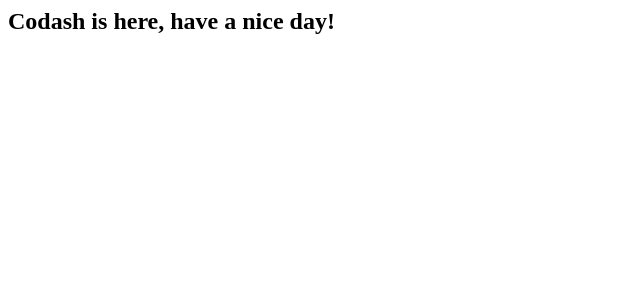
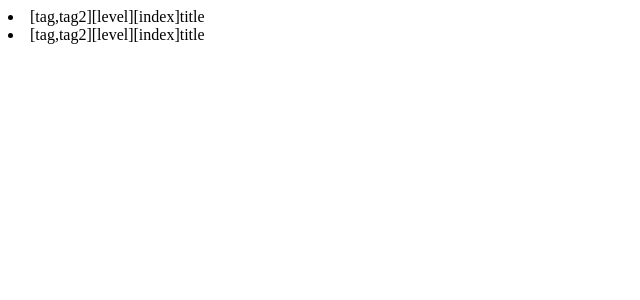
Before and after one commit to Astroleander/codash, a React app: page / in a window 1280 px wide. Shown: the top 300 px of the page, without its empty margins (0-640 px from the left). Built offline with nearby package versions, Linux system fonts and the light colour scheme.

Commit message:
[init] build framework

```diff
--- a/package.json
+++ b/package.json
@@ -20,6 +20,7 @@
     "@types/react": "^16.9.55",
     "@types/react-dom": "^16.9.9",
     "@types/webpack": "^4.41.24",
+    "@types/webpack-env": "^1.15.3",
     "css-loader": "^5.0.1",
     "html-webpack-plugin": "^4.5.0",
     "less-loader": "^7.0.2",
--- /dev/null
+++ b/src/code/leetcode/1.two-sum.easy/solution.map.ts
@@ -0,0 +1,7 @@
+import { Solution } from '../../../web/pojo/Solution';
+
+function twoSum(nums: number[], target: number): number[] {
+  return [];
+};
+
+export default twoSum;
--- /dev/null
+++ b/src/utils/generators.ts
@@ -0,0 +1,29 @@
+import { routeMeta } from "../web/router/RouteMeta";
+
+export function generateTag(string): string[] {
+  return ['tag', 'tag2'];
+}
+
+export function generateName(string): string {
+  return 'title';
+}
+
+export function generateIndex(string): string {
+  return 'index';
+}
+
+export function generateLevel(string): string {
+  return 'level';
+}
+
+/**
+ * Pure text version of list, will be replaced in future
+ * @param {routeMeta} meta: route information
+ * @returns a complete pure string
+ */
+export function generateDisplayName(meta: routeMeta): string {
+  return `[${meta.tag}]` +
+         `[${meta.level}]` +
+         `[${meta.index}]` +
+         `${meta.name}`
+}
--- /dev/null
+++ b/src/utils/useRouter.ts
@@ -0,0 +1,62 @@
+import React, { useState, useEffect } from 'react';
+import { routeMeta } from '../web/router/RouteMeta';
+
+const go = (url) => {
+  window.location.hash = url
+}
+
+export const useHashRouter = (route_list: routeMeta[]) => {
+  /** 路由表 */
+  const [routes, setRoutes] = useState<routeMeta[]>(route_list);
+
+  return {
+    routes,
+    go
+  };
+}
+
+/* 采用一种最弱智的 stack 管理办法, 有点像早期安卓的栈顶模式 */
+const useHistory = (initial) => {
+  const [stack, setStack] = useState(initial);
+
+  const pushHistory = (path) => {
+    if (stack[stack.length - 2] === path) {
+      stack.pop();
+      setStack(stack);
+    } else {
+      stack.push(path);
+      setStack(stack)
+    }
+  };
+
+  const popHistory = () => {
+    stack.pop();
+    setStack(stack);
+  }
+
+  return [stack, pushHistory , popHistory];
+};
+
+
+export const useHashRoute = (hash: string) => {
+  const [route, setRoute] = useState(hash);
+  const [history, pushHistory, popHistory] = useHistory([location.hash]);
+
+  /** 利用原生 API 监听 hashchange */
+  const handleHashchange = (event) => {
+    /* 一个完整的路由应该有完善的栈管理规则，但是这个不是本项目的重点，只单纯在这个数组里进行栈顶判断 */
+    pushHistory(location.hash);
+    /* location.hash 是现成的 hash, 没有必要用 event, event 只给了 url */
+    setRoute(location.hash);
+    console.log('[ROUTER HISTORY]', history);
+  };
+
+  useEffect(() => {
+    window.addEventListener('hashchange', handleHashchange);
+    return () => {
+      window.removeEventListener('hashchange', handleHashchange);
+    }
+  });
+
+  return [route.substring(route.indexOf('#') + 1)];
+}
--- a/src/web/App.tsx
+++ b/src/web/App.tsx
@@ -1,9 +1,20 @@
-import React from 'react'
+import React from 'react';
+import { useHashRoute } from '../utils/useRouter';
+import NavLayout from './NavLayout';
+import SolutionLayout from './SolutionLayout';
+
+const ViewRouter =  () => {
+  const [route] = useHashRoute(location.hash);
+  if (route === '') return <NavLayout />;
+  let algo = import('../code' + route);
+
+  return <React.Suspense fallback={<div>loading...</div>}>
+    <SolutionLayout />
+  </React.Suspense>
+}
 
 export default function App() {
   return (
-    <article>
-      <h1>Codash is here, have a nice day!</h1>
-    </article>
+    <ViewRouter />
   )
 }
--- /dev/null
+++ b/src/web/NavLayout.tsx
@@ -0,0 +1,17 @@
+import React from 'react';
+import { generateDisplayName } from '../utils/generators';
+import { routeMeta } from './router/RouteMeta';
+import { useHashRouter } from '../utils/useRouter';
+
+const RouteList = () => {
+  const { routes, go } = useHashRouter(routeMeta);
+  return (<>{routes.map(meta =>
+    <li onClick={() => go(meta.path)} key={meta.path}>{ generateDisplayName(meta) }</li>
+  )}</>);
+}
+
+export default function () {
+  return (<>
+    <RouteList />
+  </>)
+};
--- /dev/null
+++ b/src/web/SolutionLayout.tsx
@@ -0,0 +1,3 @@
+import React from 'react';
+
+export default () => <>solution layout</>
--- /dev/null
+++ b/src/web/pojo/Solution.ts
@@ -0,0 +1,23 @@
+const SolutionWrapper = {
+  create: (func: Function, params: any[]) => {
+    return new Solution(func, params);
+  }
+}
+
+class Solution {
+  solution: Function;
+  params: any[];
+
+  constructor(func: Function, params: any[]) {
+    this.solution = func;
+    this.params = params;
+  }
+
+  setSolution(solution: Function) {
+    this.solution = solution;
+  }
+}
+
+export {
+  SolutionWrapper as Solution
+};
--- /dev/null
+++ b/src/web/router/RouteMeta.ts
@@ -0,0 +1,29 @@
+import { generateIndex, generateLevel, generateName, generateTag } from "../../utils/generators";
+
+interface routeMeta {
+  path: string,
+  tag: string[],
+  name: string,
+  index: string,
+  level: string,
+};
+
+const generateMeta = (requires, prefix) => {
+  const webpackLazyLoader = requires;
+  const metaList:routeMeta[] = [];
+  requires.keys().forEach(key => {
+    const meta: routeMeta = {
+      path:   '/' + prefix + key.substring(1),
+      tag:    generateTag(key),
+      name:   generateName(key),
+      index:  generateIndex(key),
+      level:  generateLevel(key),
+    }
+    metaList.push(meta);
+  });
+  return [metaList, webpackLazyLoader ];
+}
+
+const [ routeMeta, webpackLazyLoader ] = generateMeta(require.context('/src/code/leetcode', true, /solution\..*\.ts$/, 'lazy'), 'leetcode');
+
+export { routeMeta, webpackLazyLoader };
--- a/tsconfig.json
+++ b/tsconfig.json
@@ -2,7 +2,7 @@
   "compilerOptions": {
     "outDir": "./dist",
     "target": "ES6",
-    "module": "ES6",
+    "module": "ES2020",
     "jsx": "react",
     "noImplicitAny": false,
     "allowJs": true,
```
Also changed, not shown: src/code/leetcode/27.remove-element/solution.dual_pointer.ts (added), src/web/router/router.ts (added), 1 other file (tests, documents, lock files or other folders).
